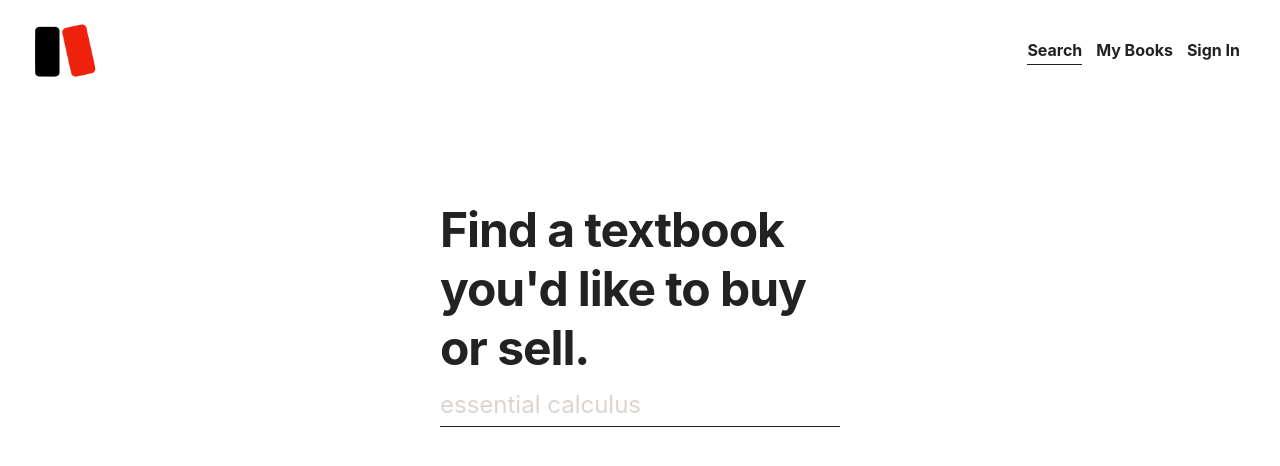
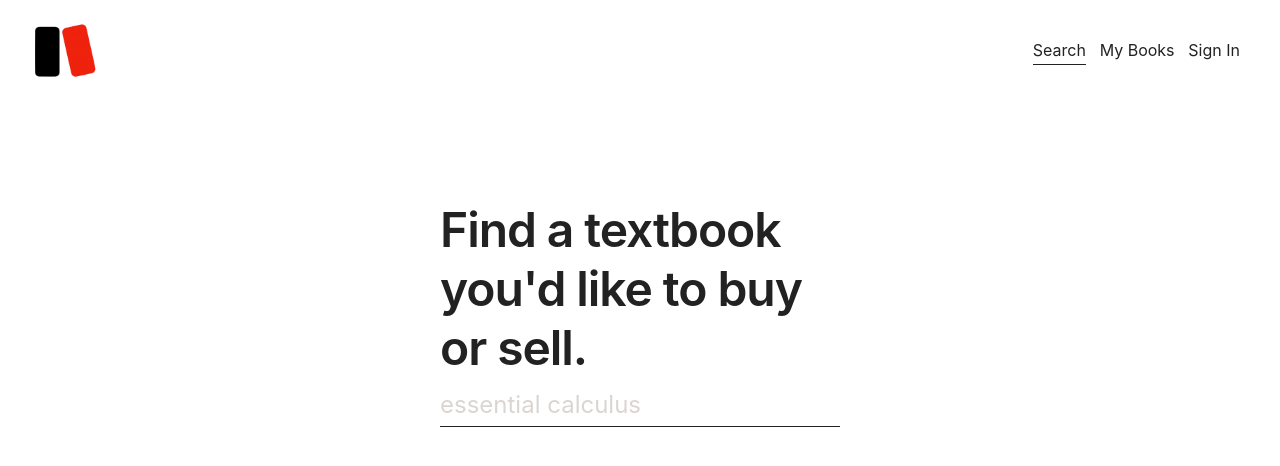
Before and after one commit to davidhkang/TextTrade, a PHP site: page / in a window 1280 px wide. Shown: the top 466 px of the page. Run offline with PHP 8.4, Linux system fonts and the light colour scheme; some web fonts are replaced.

Commit message:
modified font weights

```diff
--- a/style.css
+++ b/style.css
@@ -114,6 +114,7 @@ body, input, a{
 	text-decoration: none;
 	color: #222222;
 	padding-bottom: 5px;
+	font-weight: 400;
 }
 #navbar .active, #navbar a:hover{
 	border-bottom: 1px solid #222222;
@@ -161,7 +162,7 @@ body, input, a{
 }
 .search-bar h1{
 	font-size: 3rem;
-	font-weight: 700;
+	font-weight: 600;
 	letter-spacing: -.066875rem;
 	color: #222222;
 	margin-bottom: 10px;
@@ -206,7 +207,7 @@ body, input, a{
 }
 
 #book-list .title{
-	font-weight: bold;
+	font-weight: 600;
 	font-size: 1.7em;
 	margin-bottom: 5px;
 }
@@ -296,6 +297,7 @@ hr{
 	margin-right: 5px;
 	transition: 0.3s;
 	margin-top: 5px;
+	background-color: white;
 	color: #EC210B;
 	border: 1px solid #EC210B;
 	font-size: 18px;
```
Also changed, not shown: 19 other files.
